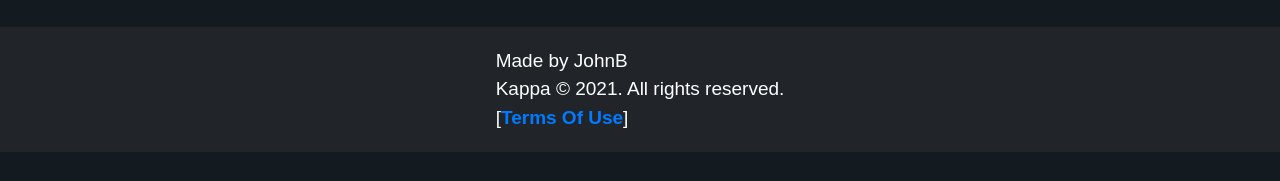
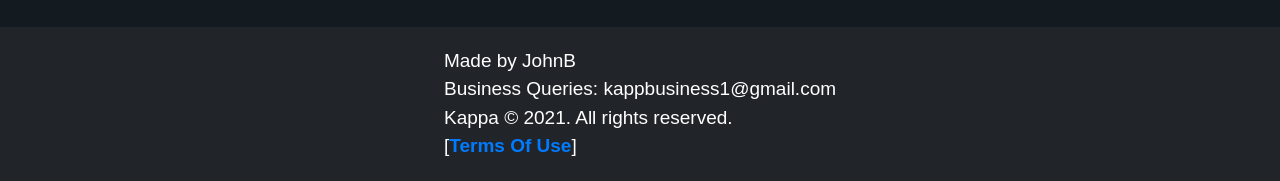
Before and after one commit to JohnB17/Kappa, a plain HTML site: page index.html in a window 1280 px wide. Shown: the part 1247-1428 px from the top of the page. Before the commit the page ends 1399 px from the top, so only its background shows below. Drawn offline with nearby package versions, Linux system fonts and the light colour scheme.

Commit message:
Update index.html

```diff
--- a/index.html
+++ b/index.html
@@ -123,7 +123,7 @@
         <div class="row d-flex justify-content-center">
           <div class="">
             <p style="font-size: 19px; padding: 0px; margin: 0px;"><a href="https://github.com/JohnB17"
-                style="text-decoration: none; color: white;">Made by JohnB</a></br>Kappa ©
+                style="text-decoration: none; color: white;">Made by JohnB</a></br>Business Queries: kappbusiness1@gmail.com</br>Kappa ©
               2021. All
               rights reserved.</br>[<a href="./pages/license.html"><b>Terms Of Use</b></a>]</p>
           </div>
```
